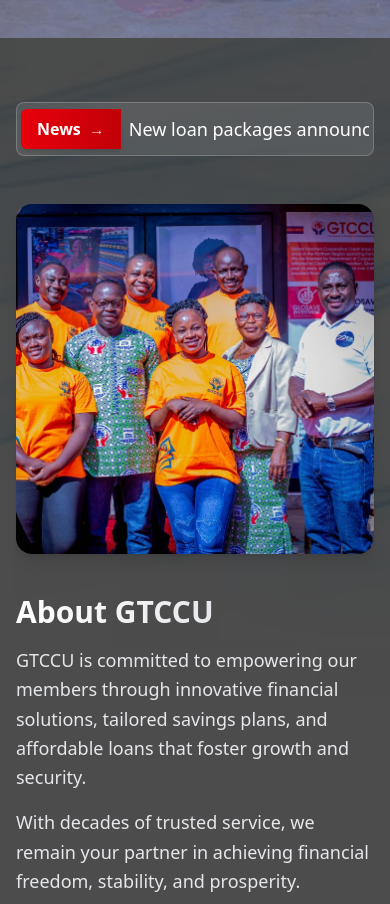
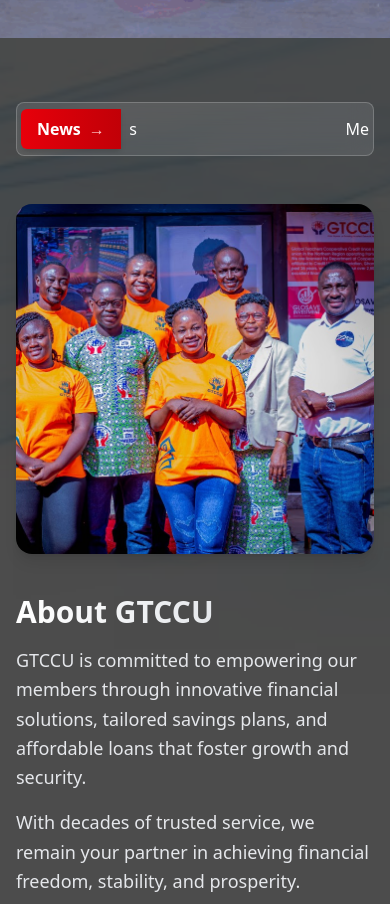
Before and after one commit to Namibra-Devs/gtccu_website, a React (Vite) app in the folder gtccu/: page / in a window 390 px wide. Shown: the part 806-1710 px from the top of the page. Built offline with nearby package versions, Linux system fonts and the light colour scheme.

Commit message:
news letter animation adjusted to fit mobile

```diff
--- a/gtccu/src/components/sections/AboutSection.jsx
+++ b/gtccu/src/components/sections/AboutSection.jsx
@@ -8,22 +8,34 @@
     "New loan packages announced for SMEs",
     "Member appreciation day scheduled for October",
     "Digital banking platform update coming next month",
-    "GTCCU wins excellence award for customer service"
+    "GTCCU wins excellence award for customer service",
   ];
 
   const [currentNewsIndex, setCurrentNewsIndex] = useState(0);
   const [isPaused, setIsPaused] = useState(false);
+  const [isMobile, setIsMobile] = useState(false);
   const newsRef = useRef(null);
 
+  // ✅ Detect screen size
+  useEffect(() => {
+    const checkScreenSize = () => {
+      setIsMobile(window.innerWidth < 768);
+    };
+    checkScreenSize();
+    window.addEventListener("resize", checkScreenSize);
+    return () => window.removeEventListener("resize", checkScreenSize);
+  }, []);
+
+  // ✅ Auto-change news
   useEffect(() => {
     if (isPaused) return;
 
     const interval = setInterval(() => {
       setCurrentNewsIndex((prev) => (prev + 1) % news.length);
-    }, 3000); // Change news every 3 seconds
+    }, isMobile ? 4000 : 3000); // Mobile gives more time for full slide
 
     return () => clearInterval(interval);
-  }, [news.length, isPaused]);
+  }, [news.length, isPaused, isMobile]);
 
   return (
     <section
@@ -36,7 +48,7 @@
       <div className="absolute inset-0 bg-black/70"></div>
 
       <div className="relative z-10 max-w-7xl mx-auto px-4">
-        {/* 🔴 News Ticker - Right to Left Scroll */}
+        {/* 🔴 News Ticker */}
         <div
           className="flex items-center mb-12 bg-white/10 backdrop-blur-md rounded-lg p-1 border border-white/20 overflow-hidden"
           onMouseEnter={() => setIsPaused(true)}
@@ -48,6 +60,8 @@
             <span className="ml-2 text-red-200">→</span>
           </div>
 
+          {/* ✅ Desktop Animation */}
+          {!isMobile && (
             <div className="relative flex-1 min-h-[44px] overflow-hidden ml-2 flex items-center">
               <AnimatePresence mode="popLayout">
                 <motion.div
@@ -56,12 +70,12 @@
                   animate={{
                     opacity: 1,
                     x: 0,
-                  transition: { duration: 0.5, ease: "easeOut" }
+                    transition: { duration: 0.5, ease: "easeOut" },
                   }}
                   exit={{
                     opacity: 0,
                     x: "-100%",
-                  transition: { duration: 0.5, ease: "easeIn" }
+                    transition: { duration: 0.5, ease: "easeIn" },
                   }}
                   className="absolute inset-0 flex items-center"
                 >
@@ -71,8 +85,43 @@
                 </motion.div>
               </AnimatePresence>
             </div>
+          )}
 
-          {/* Navigation Dots */}
+          {/* ✅ Mobile Animation (continuous marquee) */}
+          {isMobile && (
+            <div className="relative flex-1 min-h-[44px] overflow-hidden ml-2 flex items-center">
+              <div
+                className="flex"
+                style={{
+                  animation: "marquee 85s linear infinite",
+                  animationPlayState: isPaused ? "paused" : "running",
+                  width: `${news.length * 200}%`, // Double the width for seamless loop
+                  display: "flex",
+                  gap: "2rem", // Space between items
+                }}
+              >
+                {[...news, ...news].map((item, idx) => (
+                  <span
+                    key={idx}
+                    className="text-white font-medium text-base whitespace-nowrap"
+                    style={{ flex: `0 0 ${100 / news.length}%` }} // Equal width for each item
+                  >
+                    {item}
+                  </span>
+                ))}
+              </div>
+              <style>
+                {`
+                  @keyframes marquee {
+                    0% { transform: translateX(0); }
+                    100% { transform: translateX(-${100 * news.length}%); }
+                  }
+                `}
+              </style>
+            </div>
+          )}
+
+          {/* Navigation Dots (Desktop Only) */}
           <div className="flex-shrink-0 flex space-x-1 mx-3 hidden md:flex">
             {news.map((_, idx) => (
               <button
@@ -80,8 +129,8 @@
                 onClick={() => setCurrentNewsIndex(idx)}
                 className={`w-2 h-2 rounded-full transition-all ${
                   idx === currentNewsIndex
-                    ? 'bg-red-500 scale-125'
-                    : 'bg-white/50 hover:bg-white/80'
+                    ? "bg-red-500 scale-125"
+                    : "bg-white/50 hover:bg-white/80"
                 }`}
                 aria-label={`View news ${idx + 1}`}
               />
@@ -99,7 +148,6 @@
             viewport={{ once: true }}
           >
             <div className="relative">
-
               <img
                 src="/images/about1.jpeg"
                 alt="About GTCCU"
```
Lines whose indentation alone changed are shown as unchanged.
